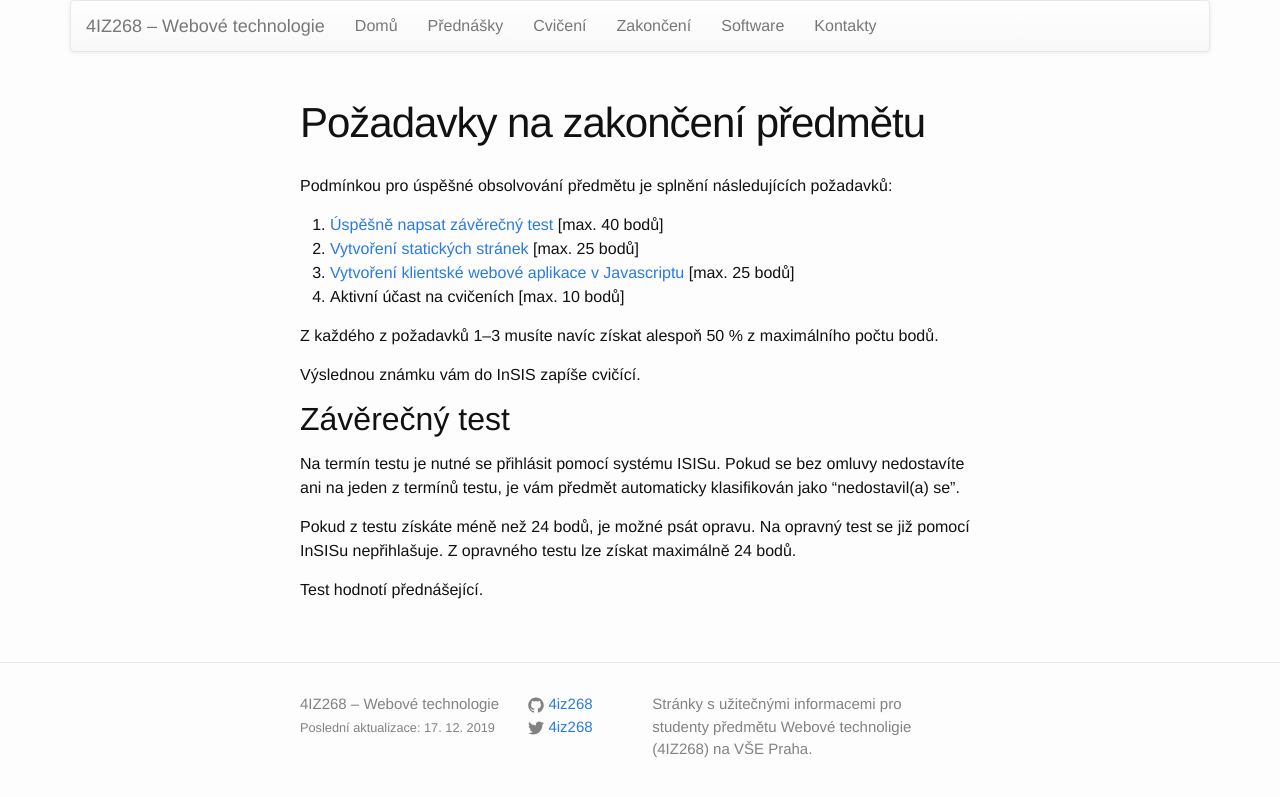
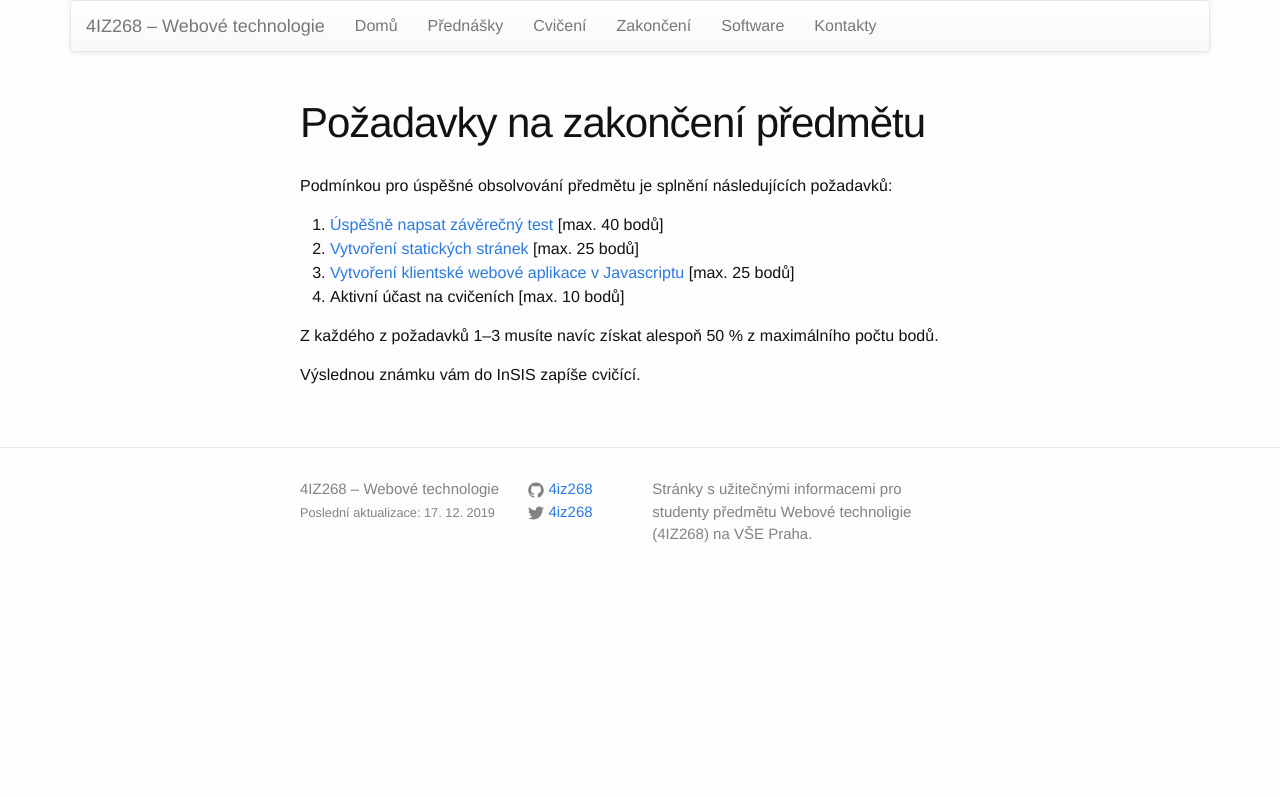
Before and after one commit to 4iz268/4iz268.github.io, a Jekyll site: the page built from zakonceni/index.md, in a window 1280 px wide. Shown: the top 797 px of the page. Built offline with Jekyll 4.4.1, drawn with Linux system fonts in a browser that asks for light colours; nearby versions of some CDN libraries.

Commit message:
Aktualizace informací o testu

```diff
--- a/zakonceni/index.md
+++ b/zakonceni/index.md
@@ -5,7 +5,7 @@ title:  "Požadavky na zakončení předmětu"
 
 Podmínkou pro úspěšné obsolvování předmětu je splnění následujících požadavků:
 
-1. [Úspěšně napsat závěrečný test](#test) [max. 40 bodů]
+1. [Úspěšně napsat závěrečný test](test/) [max. 40 bodů]
 2. [Vytvoření statických stránek](stranky/) [max. 25 bodů]
 3. [Vytvoření klientské webové aplikace v Javascriptu](aplikace/) [max. 25 bodů]
 4. Aktivní účast na cvičeních [max. 10 bodů]
@@ -14,17 +14,3 @@ Z každého z požadavků 1–3 musíte navíc získat alespoň 50 % z
 maximálního počtu bodů.
 
 Výslednou známku vám do InSIS zapíše cvičící.
-
-<a name="test"></a>
-
-## Závěrečný test
-
-Na termín testu je nutné se přihlásit pomocí systému ISISu. Pokud se
-bez omluvy nedostavíte ani na jeden z termínů testu, je vám předmět
-automaticky klasifikován jako "nedostavil(a) se".
-
-Pokud z testu získáte méně než 24 bodů, je možné psát opravu. Na
-opravný test se již pomocí InSISu nepřihlašuje. Z opravného testu lze
-získat maximálně 24 bodů.
-
-Test hodnotí přednášející.
```
Also changed, not shown: zakonceni/test/index.md (added, +53 -0 lines), images/seating-layout.jpg (added).
